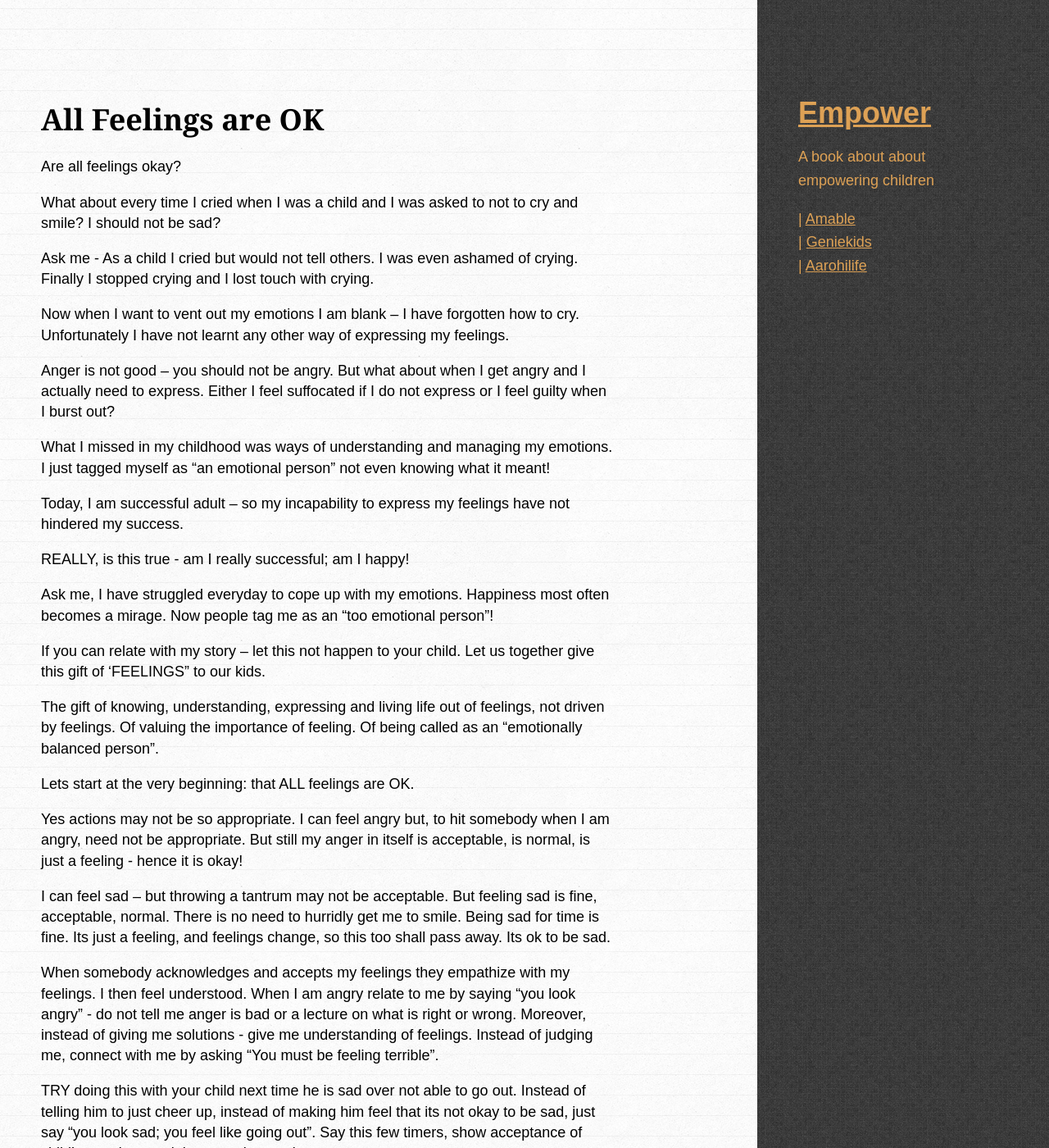
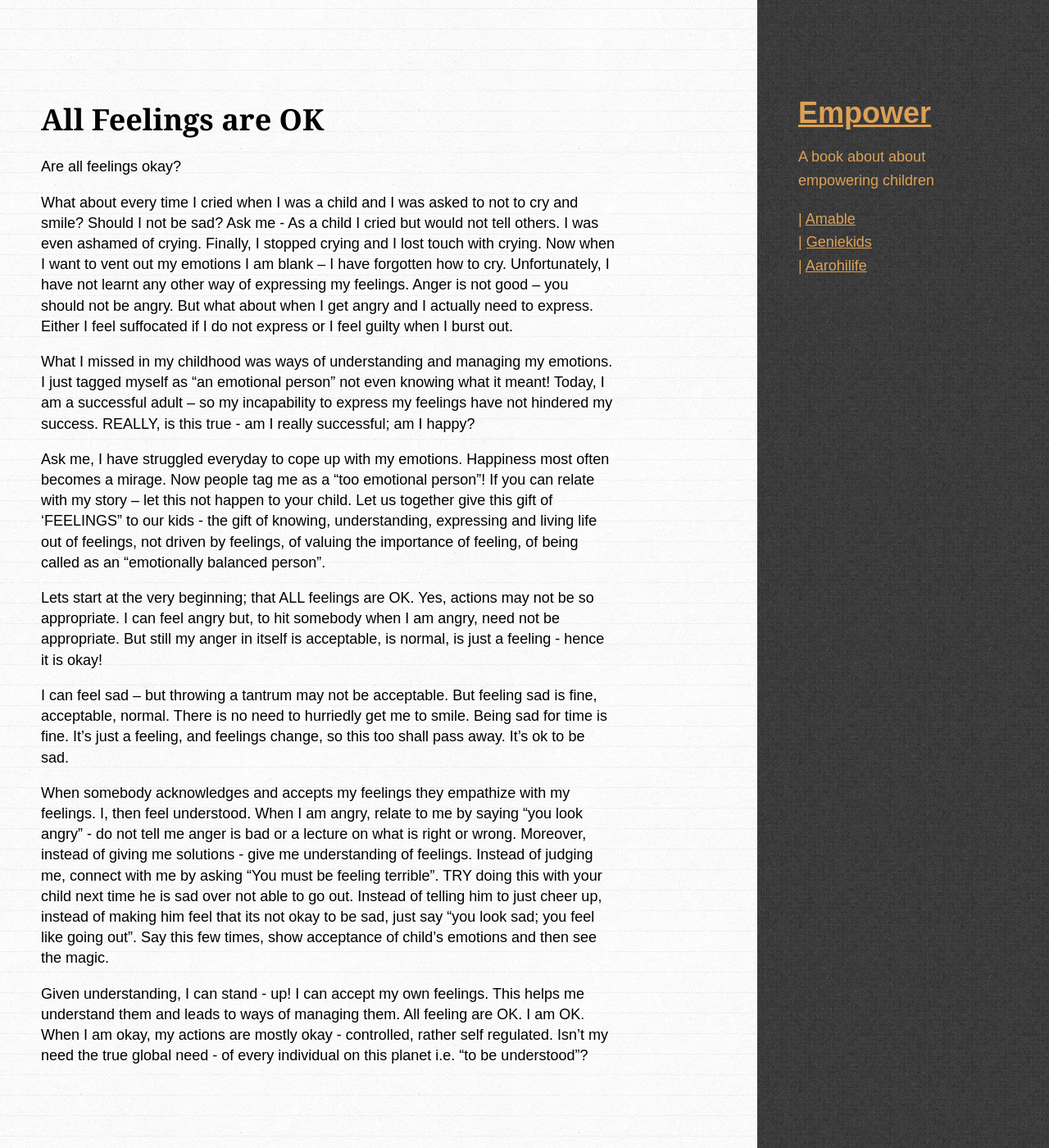
Before and after one commit to amitkaps/empower, a Jekyll site: the page built from _posts/2013-08-10-feelings.md, in a window 1280 px wide and 1400 px high. Shown: the whole window at 82% size. Built offline with Jekyll 4.4.1, drawn with Linux system fonts in a browser that asks for light colours; some web fonts are replaced; some of the changed text lies outside the part shown.

Commit message:
Update 2013-08-10-feelings.md

```diff
--- a/_posts/2013-08-10-feelings.md
+++ b/_posts/2013-08-10-feelings.md
@@ -7,41 +7,16 @@ category: feelings
 
 Are all feelings okay?
 
-What about every time I cried when I was a child and I was asked to not to cry and smile? I should not be sad?
+What about every time I cried when I was a child and I was asked to not to cry and smile? Should I not be sad? Ask me - As a child I cried but would not tell others. I was even ashamed of crying. Finally, I stopped crying and I lost touch with crying. Now when I want to vent out my emotions I am blank – I have forgotten how to cry. Unfortunately, I have not learnt any other way of expressing my feelings. Anger is not good – you should not be angry. But what about when I get angry and I actually need to express. Either I feel suffocated if I do not express or I feel guilty when I burst out.
 
-Ask me - As a child I cried but would not tell others. I was even ashamed of crying. Finally I stopped crying and I lost touch with crying.
+What I missed in my childhood was ways of understanding and managing my emotions. I just tagged myself as "an emotional person" not even knowing what it meant! Today, I am a successful adult – so my incapability to express my feelings have not hindered my success. REALLY, is this true - am I really successful; am I happy?
 
-Now when I want to vent out my emotions I am blank – I have forgotten how to cry. Unfortunately I have not learnt any other way of expressing my feelings.
+Ask me, I have struggled everyday to cope up with my emotions. Happiness most often becomes a mirage. Now people tag me as a "too emotional person"! If you can relate with my story – let this not happen to your child. Let us together give this gift of ‘FEELINGS” to our kids - the gift of knowing, understanding, expressing and living life out of feelings, not driven by feelings, of valuing the importance of feeling, of being called as an "emotionally balanced person".
 
-Anger is not good – you should not be angry. But what about when I get angry and I actually need to express. Either I feel suffocated if I do not express or I feel guilty when I burst out?
+Lets start at the very beginning; that ALL feelings are OK. Yes, actions may not be so appropriate. I can feel angry but, to hit somebody when I am angry, need not be appropriate. But still my anger in itself is acceptable, is normal, is just a feeling - hence it is okay!
 
-What I missed in my childhood was ways of understanding and managing my emotions. I just tagged myself as "an emotional person" not even knowing what it meant!
+I can feel sad – but throwing a tantrum may not be acceptable. But feeling sad is fine, acceptable, normal. There is no need to hurriedly get me to smile. Being sad for time is fine. It's just a feeling, and feelings change, so this too shall pass away. It's ok to be sad.
 
-Today, I am successful adult – so my incapability to express my feelings have not hindered my success.
+When somebody acknowledges and accepts my feelings they empathize with my feelings. I, then feel understood. When I am angry, relate to me by saying "you look angry" - do not tell me anger is bad or a lecture on what is right or wrong. Moreover, instead of giving me solutions - give me understanding of feelings. Instead of judging me, connect with me by asking "You must be feeling terrible". TRY doing this with your child next time he is sad over not able to go out. Instead of telling him to just cheer up, instead of making him feel that its not okay to be sad, just say "you look sad; you feel like going out". Say this few times, show acceptance of child's emotions and then see the magic.
 
-REALLY, is this true - am I really successful; am I happy!
-
-Ask me, I have struggled everyday to cope up with my emotions. Happiness most often becomes a mirage. Now people tag me as an "too emotional person"!
-
-If you can relate with my story – let this not happen to your child. Let us together give this gift of ‘FEELINGS” to our kids.
-
-The gift of knowing, understanding, expressing and living life out of feelings, not driven by feelings. Of valuing the importance of feeling. Of being called as an "emotionally balanced person".
-
-Lets start at the very beginning: that ALL feelings are OK.
-
-Yes actions may not be so appropriate. I can feel angry but, to hit somebody when I am angry, need not be appropriate. But still my anger in itself is acceptable, is normal, is just a feeling - hence it is okay!
-
-I can feel sad – but throwing a tantrum may not be acceptable. But feeling sad is fine, acceptable, normal. There is no need to hurridly get me to smile. Being sad for time is fine. Its just a feeling, and feelings change, so this too shall pass away. Its ok to be sad.
-
-When somebody acknowledges and accepts my feelings they empathize with my feelings. I then feel understood. When I am angry relate to me by saying "you look angry" - do not tell me anger is bad or a lecture on what is right or wrong. Moreover, instead of giving me solutions - give me understanding of feelings. Instead of judging me, connect with me by asking "You must be feeling terrible".
-
-TRY doing this with your child next time he is sad over not able to go out. Instead of telling him to just cheer up, instead of making him feel that its not okay to be sad, just say "you look sad; you feel like going out". Say this few timers, show acceptance of child's emotions and then see the magic.
-
-Given understanding, I can stand - up!.I can accept my own feelings. This helps me understand them and leads to ways of managing the.
-
-All feeling are OK.
-
-I am OK.
-
-When I am okay, my actions are mostly okay - controlled - rather self regulated.
-Isn't my need the true global need - of every individual on this planet ~ “to be understood”.
+Given understanding, I can stand - up! I can accept my own feelings. This helps me understand them and leads to ways of managing them. All feeling are OK. I am OK. When I am okay, my actions are mostly okay - controlled, rather self regulated. Isn't my need the true global need - of every individual on this planet i.e. “to be understood”?
```
